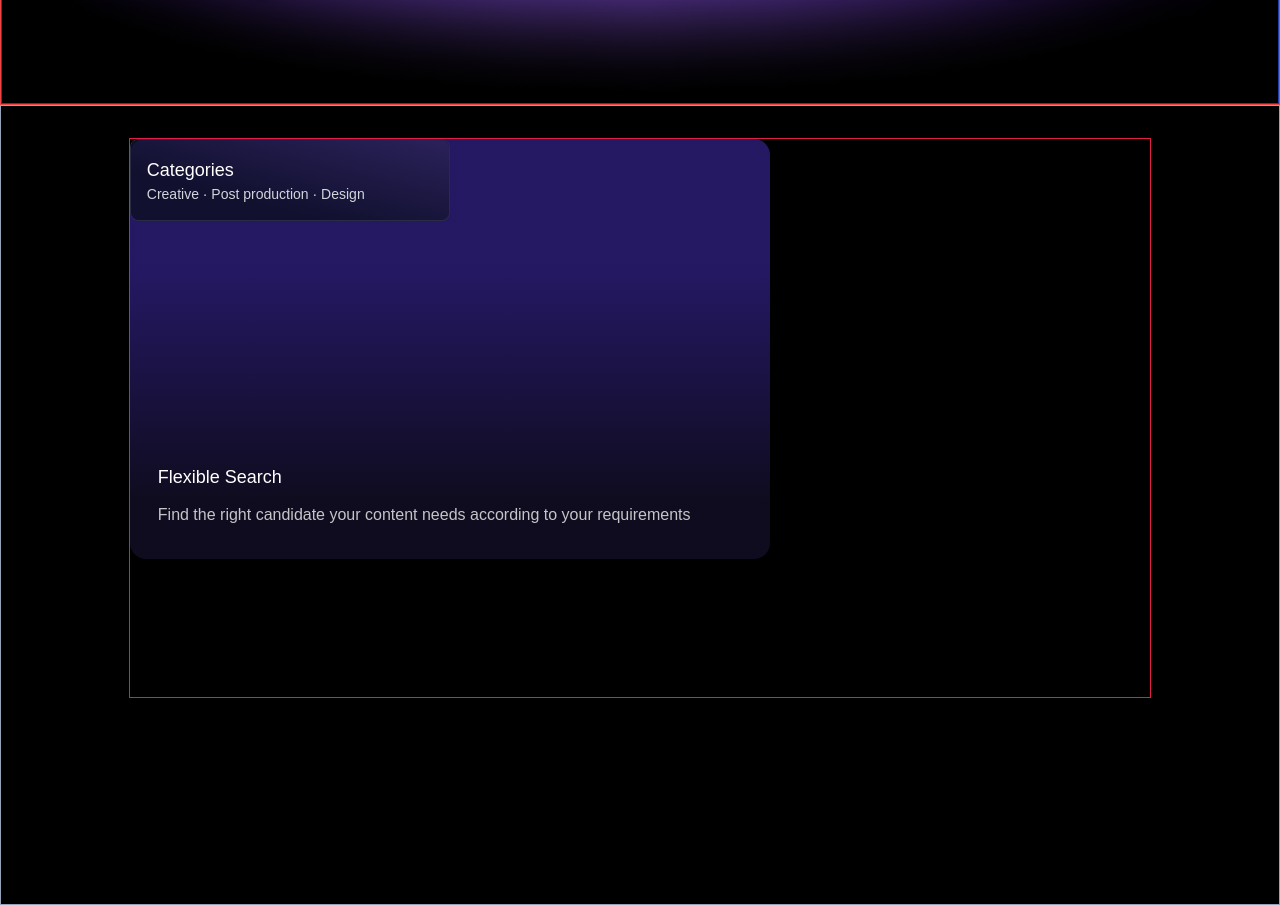
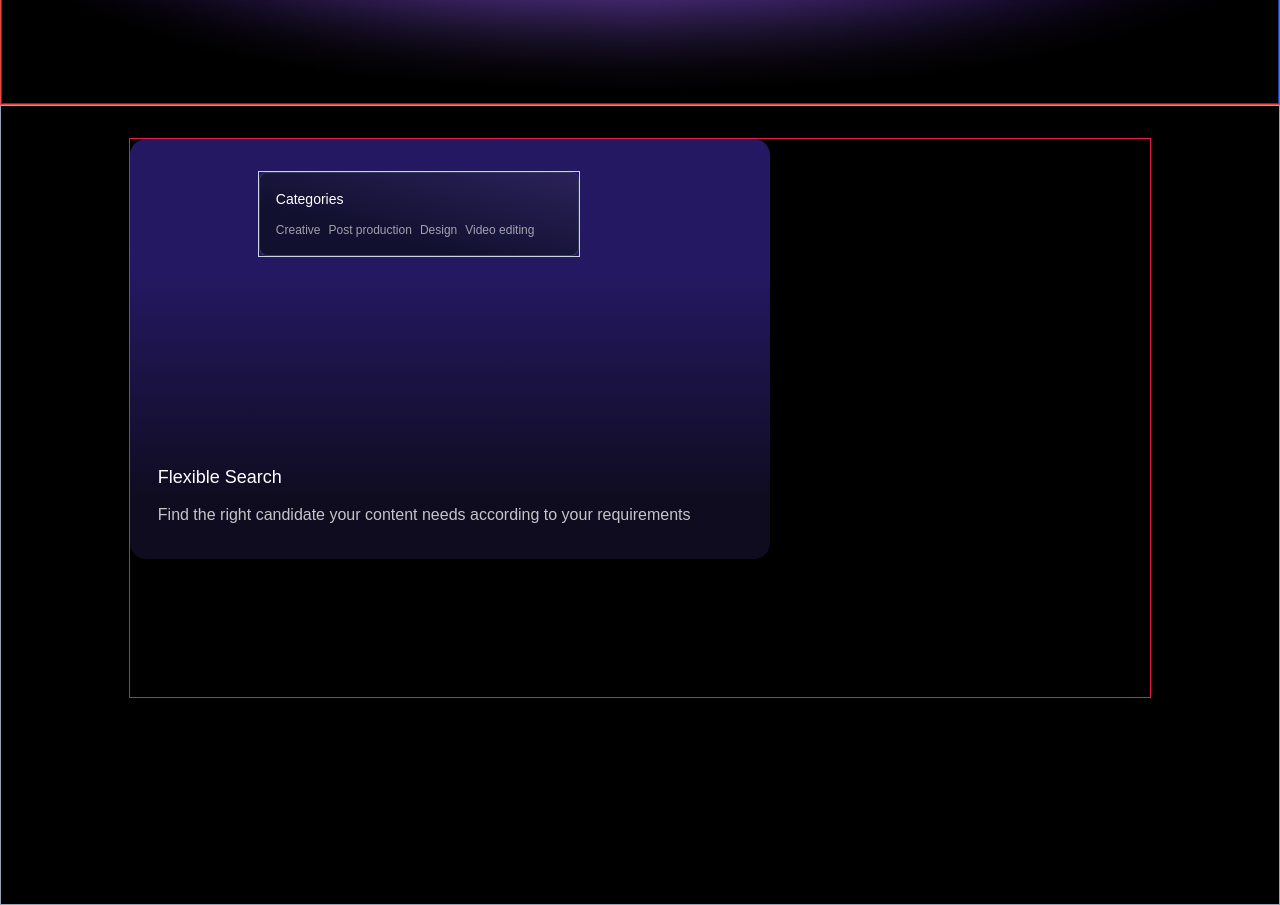
Before and after one commit to Amarprasad33/content-society, a Next.js app: page /templanding in a window 1280 px wide. Shown: the part 1020-1925 px from the top of the page. Built offline with nearby package versions, Linux system fonts and the light colour scheme; no server answers.

Commit message:
changes in card-1-b3nto

```diff
--- a/src/app/templanding/page.tsx
+++ b/src/app/templanding/page.tsx
@@ -163,17 +163,25 @@ export default function TempLanding() {
             {/* Card-1 */}
             <div className="relative w-[640px] h-[420px] rounded-2xl bg-[linear-gradient(to_top,_rgba(18,14,37,0.84)_14%,_rgba(53,35,144,0.69)_69%)]">
               {/* Search Filter cards border-[#282D43] */}
+              <div className="cards-container absolute left-32 top-8 border border-slate-300">
+                <div className="flex gap-3">
+                  <div className="relative rounded-lg p-4 w-80 border border-[#373d59]">
+                    {/* Gradient Background */}
+                    <div className="absolute inset-0 bg-[#101129] opacity-80 rounded-lg"></div>
+                    <div className="absolute inset-0 bg-[linear-gradient(to_bottom_left,_rgba(120,86,220,0.4)_-47%,_rgba(0,0,0,0.1)_70%)] rounded-lg"></div>
 
-              <div className="relative rounded-lg p-4 w-80 border border-[#282D43]">
-                {/* Gradient Background */}
-                <div className="absolute inset-0 bg-[#101129] opacity-80 rounded-lg"></div>
-                <div className="absolute inset-0 bg-[linear-gradient(to_bottom_left,_rgba(120,86,220,0.4)_-47%,_rgba(0,0,0,0.1)_70%)] rounded-lg"></div>
+                    {/* Solid Color Overlay */}
 
-                {/* Solid Color Overlay */}
-
-                <div className="relative z-10 text-white">
-                  <div className="text-lg font-medium">Categories</div>
-                  <div className="text-sm text-gray-300">Creative · Post production · Design</div>
+                    <div className="relative z-10 text-white flex flex-col gap-3">
+                      <div className="text-sm font-medium">Categories</div>
+                      <div className="text-[12px] font-normal flex gap-2 text-white/60">
+                        <div>Creative</div>
+                        <div>Post production</div>
+                        <div>Design</div>
+                        <div>Video editing</div>
+                      </div>
+                    </div>
+                  </div>
                 </div>
               </div>
               {/* Copy */}
--- a/src/components/custom/heroProfileCard.tsx
+++ b/src/components/custom/heroProfileCard.tsx
@@ -8,7 +8,7 @@ import { Button } from "@/components/ui/button";
 import { Card, CardContent } from "@/components/ui/card";
 import Image from "next/image";
 
-export default function HeroProfileCard(){
+export default function HeroProfileCard() {
     return (
         <Card className="h-fit bg-[#110d27] text-white rounded-3xl relative overflow-hidden border border-green-500">
             <CardContent className="py-8 px-8">
```
Lines whose indentation alone changed are shown as unchanged.
